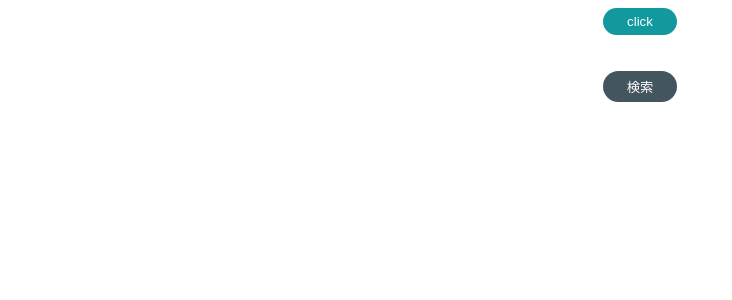
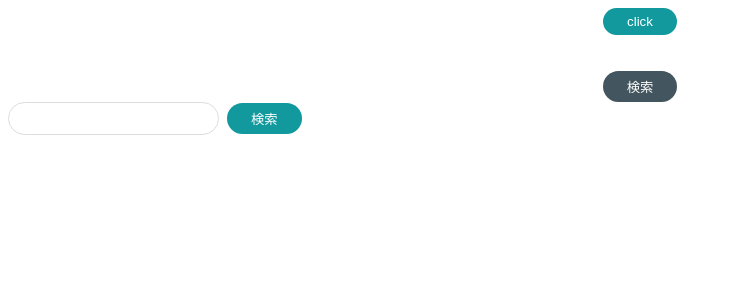
Before and after one commit to akira393/react-atomic-sample, a React (Create React App) app: page / in a window 1280 px wide. Shown: the top 300 px of the page, without its empty margins (0-732 px from the left). Built offline with nearby package versions, Linux system fonts and the light colour scheme.

Commit message:
モリキュラスの作成 inputatomも作成

```diff
--- a/src/App.js
+++ b/src/App.js
@@ -1,5 +1,6 @@
 import { PrimaryButton } from "./components/atoms/button/PrimaryButton";
 import { SecondaryButton } from "./components/atoms/button/SecondaryButton";
+import { SearchInput } from "./components/molecules/SearchInput";
 import "./styles.css";
 
 export default function App() {
@@ -10,6 +11,8 @@
       <br />
       <br />
       <SecondaryButton>検索</SecondaryButton>
+      <br />
+      <SearchInput />
     </div>
   );
 }
--- /dev/null
+++ b/src/components/atoms/input/Input.jsx
@@ -0,0 +1,13 @@
+import styled from "styled-components";
+
+export const Input = (props) => {
+  const { placeholder } = props;
+  return <SInput type="text" placeholder={placeholder} />;
+};
+
+const SInput = styled.input`
+  padding: 8px 16px;
+  border: solid #ddd 1px;
+  border-radius: 999px;
+  outline: none;
+`;
--- /dev/null
+++ b/src/components/molecules/SearchInput.jsx
@@ -0,0 +1,22 @@
+import styled from "styled-components";
+import { PrimaryButton } from "../atoms/button/PrimaryButton";
+import { Input } from "../atoms/input/Input";
+
+export const SearchInput = () => {
+  return (
+    <SContainer>
+      <Input />
+      <SButtonWrapper>
+        <PrimaryButton>検索</PrimaryButton>
+      </SButtonWrapper>
+    </SContainer>
+  );
+};
+const SButtonWrapper = styled.div`
+  padding-left: 8px;
+`;
+
+const SContainer = styled.div`
+  display: flex;
+  align-items: center;
+`;
```
